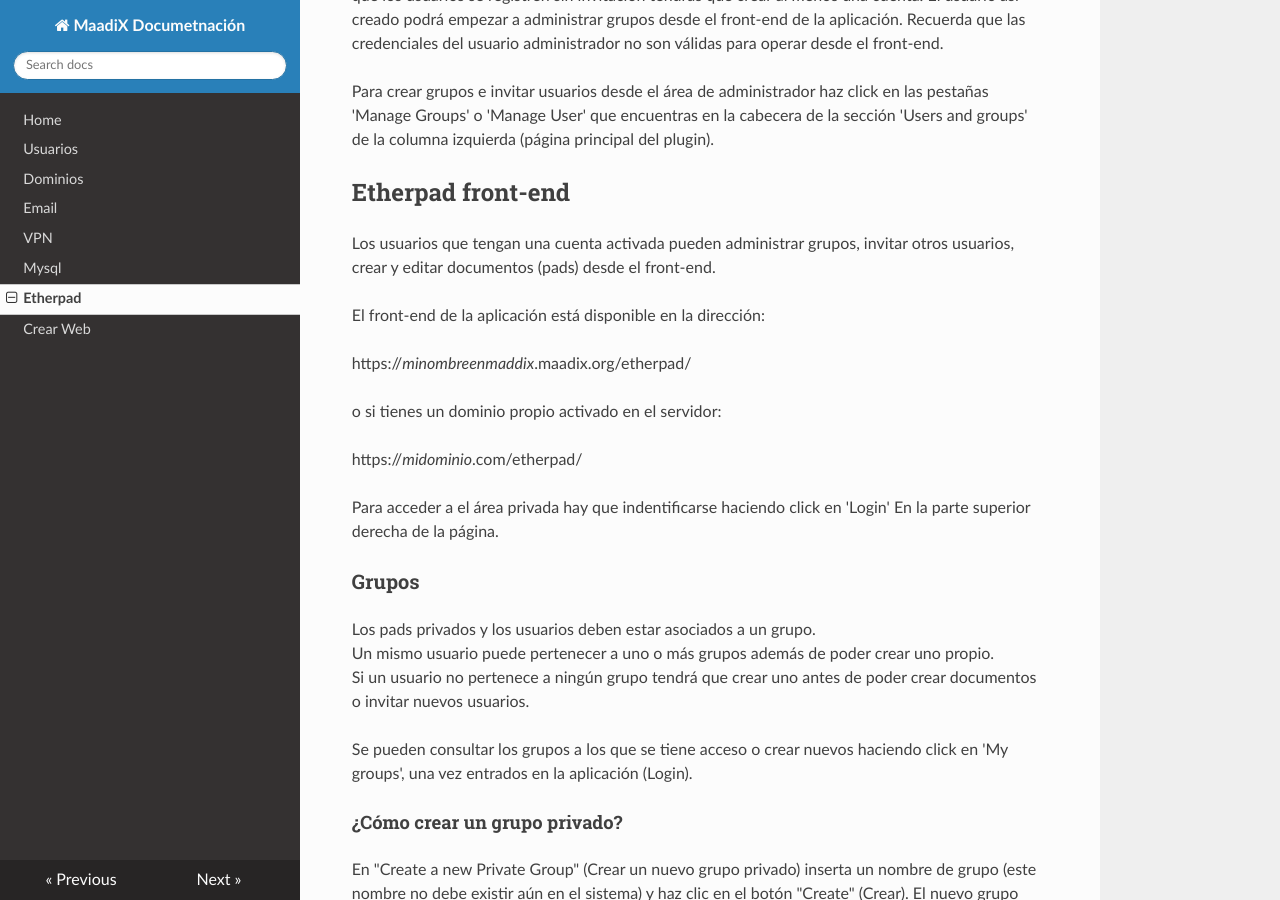
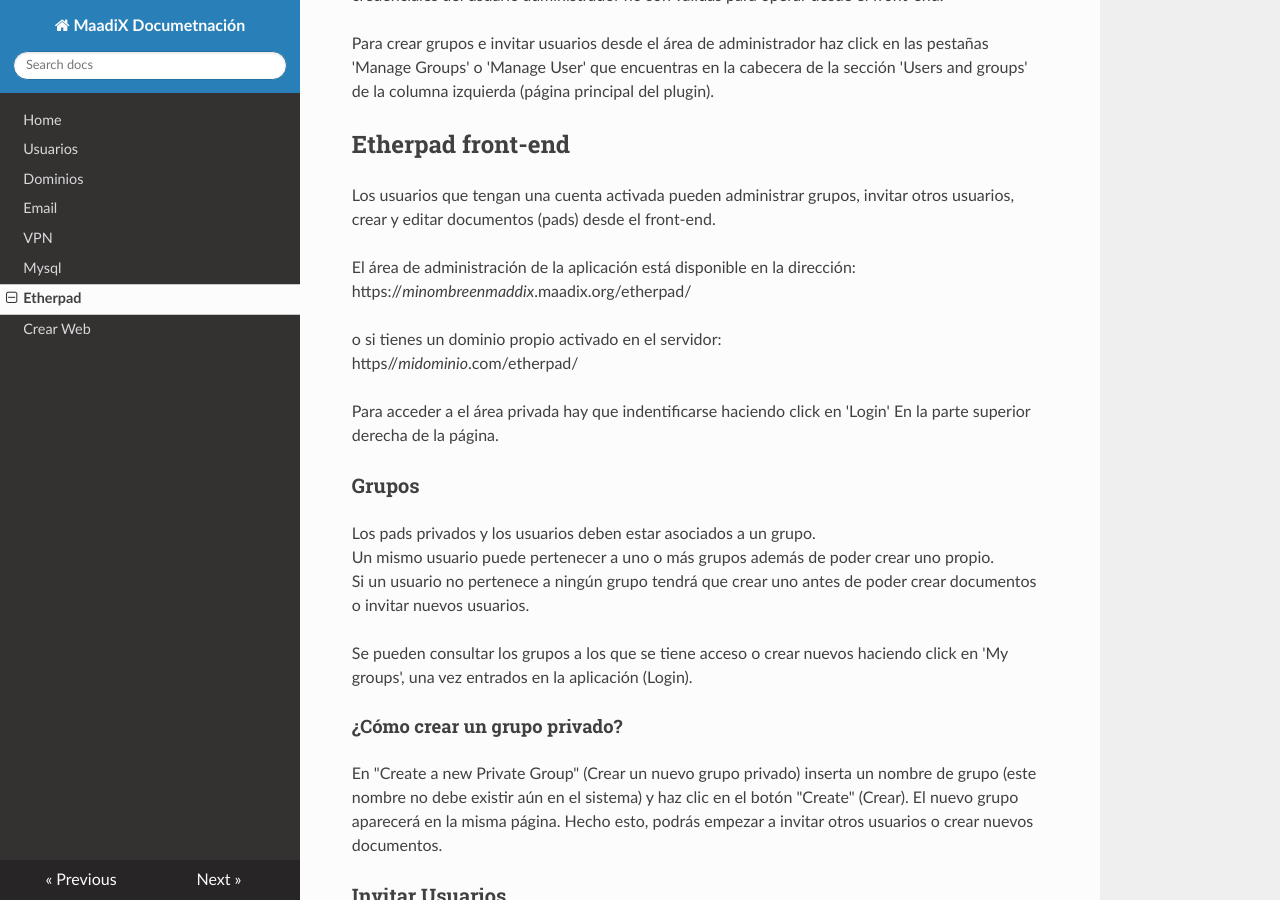
Before and after one commit to MaadixNet/docs, an MkDocs documentation site: the page built from docs/etherpad.md, in a window 1280 px wide and 900 px high, scrolled down 2245 px. Built offline with MkDocs 1.6.1, drawn with Linux system fonts in a browser that asks for light colours; nearby versions of some CDN libraries; old or Windows-style settings are respelled for this version of MkDocs.

Commit message:
Update etherpad.md

```diff
--- a/docs/etherpad.md
+++ b/docs/etherpad.md
@@ -13,11 +13,9 @@
 * Reiniciar la aplicación
 
 El área de administración de la aplicación está disponible en la dirección:
-
 https://*minombreenmaddix*.maadix.org/etherpad/admin/
 
 o si tienes un dominio propio activado en el servidor:
-
 https//*midominio*.com/etherpad/admin/
 
 Para poder acceder a esta área tendrás que insertar el nombre de administrador y la contraseña de la aplicación (estos datos están incluidos en el mail de activación del servidor, junto con las otras contraseñas).
@@ -69,13 +67,12 @@
 
 Los usuarios que tengan una cuenta activada pueden administrar grupos, invitar otros usuarios, crear y editar documentos (pads) desde el front-end.
 
-El front-end de la aplicación está disponible en la dirección:
-
+El área de administración de la aplicación está disponible en la dirección:
 https://*minombreenmaddix*.maadix.org/etherpad/
 
 o si tienes un dominio propio activado en el servidor:
+https//*midominio*.com/etherpad/
 
-https://*midominio*.com/etherpad/
 
 Para acceder a el área privada hay que indentificarse haciendo click en 'Login' En la parte superior derecha de la página.
 
```
